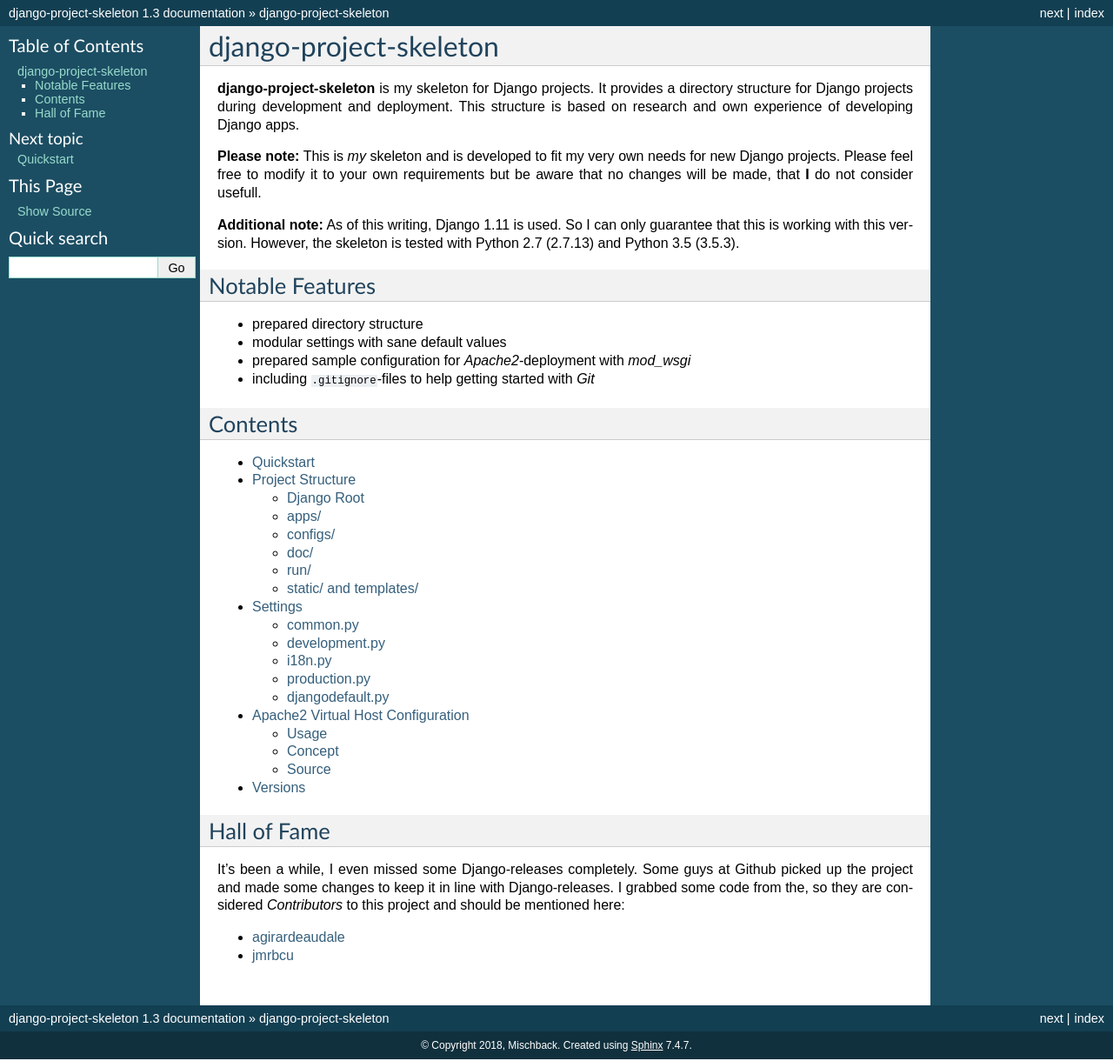
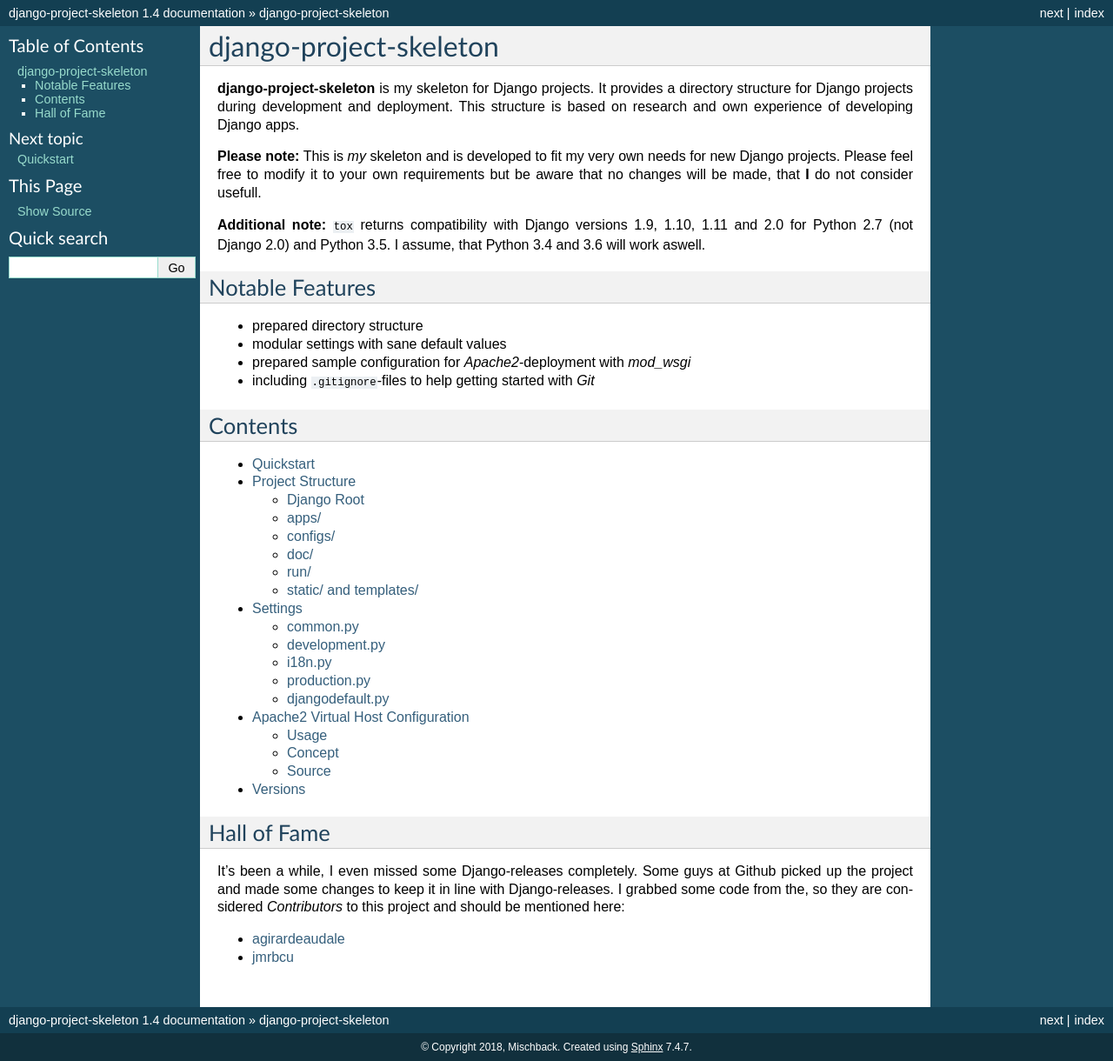
Before and after one commit to everythinguwannatobe/django-project-skeleton, a Sphinx documentation site: the page built from doc/source/index.rst, in a window 1280 px wide. Shown: the whole page at 87% size. Built offline with Sphinx 7.4.7, drawn with Linux system fonts in a browser that asks for light colours.

Commit message:
Updated documentation

```diff
--- a/README.rst
+++ b/README.rst
@@ -22,10 +22,10 @@ Version:
     1.3
 
 Django Version:
-    1.11
+    1.9, 1.10, 1.11, 2.0
 
 Python Version:
-    2.7, 3.5
+    2.7, 3.5 (tested); 3.4, 3.6 (assumed)
 
 
 
--- a/doc/source/conf.py
+++ b/doc/source/conf.py
@@ -56,9 +56,9 @@ copyright = u'2018, Mischback'
 # built documents.
 #
 # The short X.Y version.
-version = '1.3'
+version = '1.4'
 # The full version, including alpha/beta/rc tags.
-release = '1.3'
+release = '1.4'
 
 # The language for content autogenerated by Sphinx. Refer to documentation
 # for a list of supported languages.
--- a/doc/source/index.rst
+++ b/doc/source/index.rst
@@ -15,9 +15,9 @@ needs for new Django projects. Please feel free to modify it to your own
 requirements but be aware that no changes will be made, that **I** do not
 consider usefull.
 
-**Additional note:** As of this writing, Django 1.11 is used. So I can only
-guarantee that this is working with this version. However, the skeleton is
-tested with Python 2.7 (2.7.13) and Python 3.5 (3.5.3).
+**Additional note:** ``tox`` returns compatibility with Django versions 1.9,
+1.10, 1.11 and 2.0 for Python 2.7 (not Django 2.0) and Python 3.5. I assume,
+that Python 3.4 and 3.6 will work aswell.
 
 Notable Features
 ----------------
```
Also changed, not shown: doc/source/versions.rst (+7 -1 lines).
